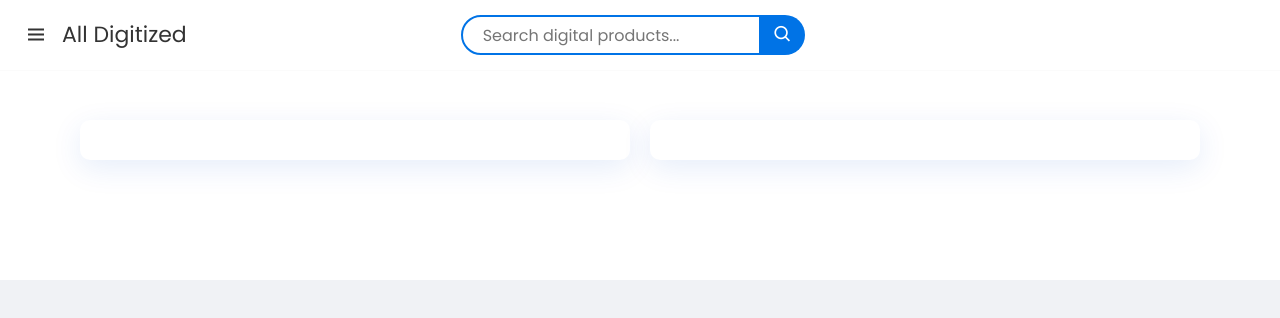
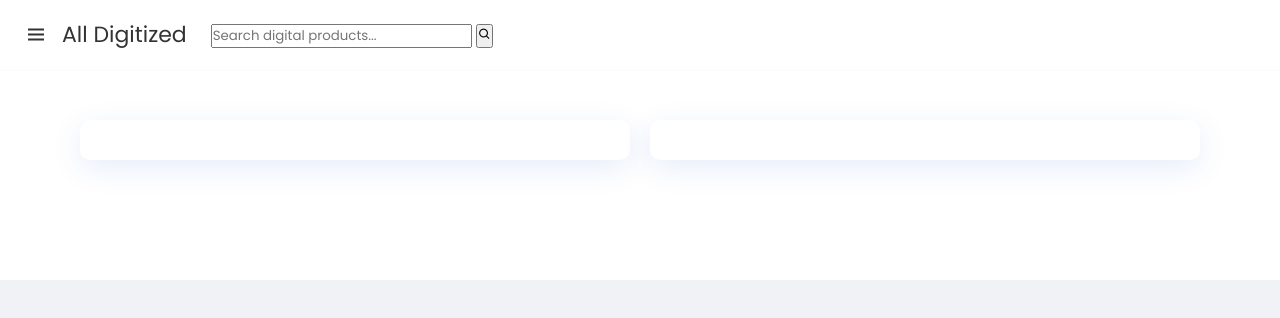
Before and after one commit to Mirwais-H/all.digitized, a plain HTML site: page web.html in a window 1280 px wide. Drawn offline with nearby package versions, Linux system fonts and the light colour scheme.

Commit message:
Update style.css

```diff
--- a/style.css
+++ b/style.css
@@ -103,66 +103,6 @@ nav.open .sidebar {
   color: #fff;
 }
 
-/* Styling for the search container */
-.search-container {
-  display: flex;
-  align-items: center;
-  justify-content: center;
-  margin-top: 0;
-  margin-left: 250px;
-}
-
-.search-bar {
-  width: 300px;
-  height: 40px;
-  padding: 12px 20px;
-  font-size: 16px;
-  border: 2px solid #0073e6;
-  border-radius: 30px 0 0 30px;
-  outline: none;
-  transition: width 0.3s ease-in-out;
-}
-
-.search-bar:focus {
-  width: 400px; /* Expands on focus */
-}
-
-.search-btn {
-  background-color: #0073e6;
-  border: none;
-  color: #fff;
-  padding: 12px;
-  border-radius: 0 30px 30px 0;
-  cursor: pointer;
-  transition: background-color 0.3s ease;
-  height: 40px;
-}
-
-.search-btn:hover {
-  background-color: #005bb5;
-}
-
-.search-btn i {
-  font-size: 20px;
-  animation: bounce 1.2s infinite;
-}
-
-#results {
-  margin-top: 20px;
-  font-size: 18px;
-}
-
-.result-item {
-  background-color: #f0f0f0;
-  padding: 10px;
-  margin: 5px 0;
-  border-radius: 5px;
-}
-
-@keyframes bounce {
-  0%, 100% { transform: translateY(0); }
-  50% { transform: translateY(-5px); }
-}
 
 /* Overlay */
 .overlay {
@@ -458,9 +398,7 @@ section#products {
     font-size: 1.75rem;
   }
 
-  .search-container {
-    visibility: hidden;
-  }
+
 }
 
 
```
